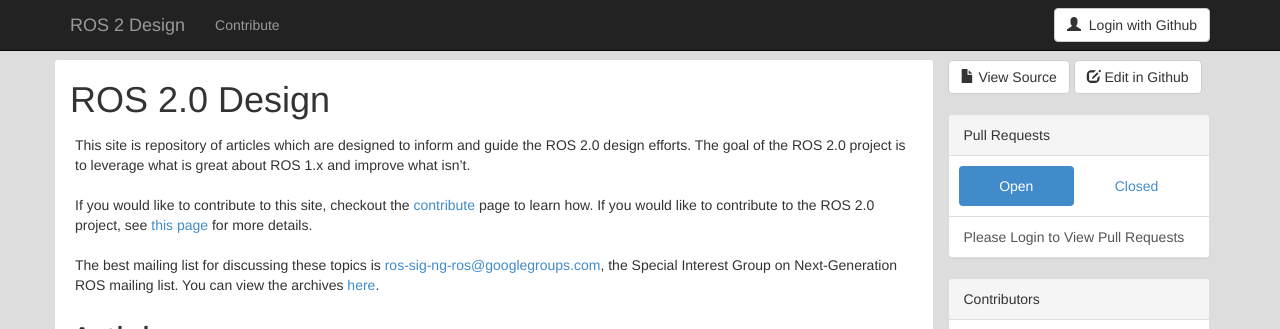
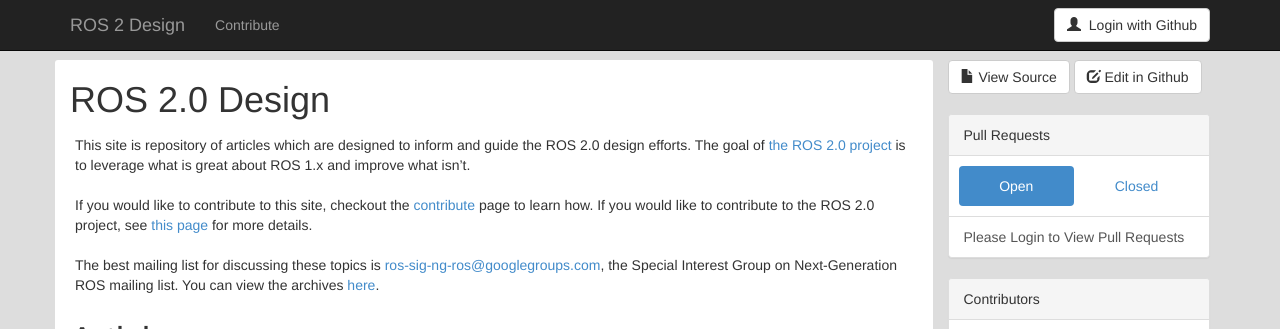
Before and after one commit to ros2/design, a Jekyll site: the page built from index.md, in a window 1280 px wide and 900 px high. Shown: the top 329 px of the window. Built offline with Jekyll 4.4.1, drawn with Linux system fonts in a browser that asks for light colours; nearby versions of some CDN libraries.

Commit message:
Add link to ros2 page in case someone stumbles upon this site

```diff
--- a/index.md
+++ b/index.md
@@ -12,7 +12,7 @@
 # ROS 2.0 Design
 
 This site is repository of articles which are designed to inform and guide the ROS 2.0 design efforts.
-The goal of the ROS 2.0 project is to leverage what is great about ROS 1.x and improve what isn't.
+The goal of [the ROS 2.0 project](https://github.com/ros2/ros2/wiki) is to leverage what is great about ROS 1.x and improve what isn't.
 
 If you would like to contribute to this site, checkout the [contribute](/contribute.html) page to learn how.
 If you would like to contribute to the ROS 2.0 project, see [this page](https://github.com/ros2/ros2/wiki/Contributing) for more details.
@@ -27,25 +27,25 @@
 {% assign sorted_pages = site.pages | sort:"name" %}
 
 {% comment %}
-List the categorized articles under their category headers.
+List the categorized articles under their category headers:
 {% endcomment %}
 
 {% for category in page.category_order %}
 ### {{ category }}
-{% for p in sorted_pages %}
-  {% if p.categories contains category %}
+    {% for p in sorted_pages %}
+        {% if p.categories contains category %}
 
 ----
 
 #### [{{ p.title }}]({{ p.url }})
 
 > {{ p.abstract }}
-  {% endif %}
-{% endfor %}
+        {% endif %}
+    {% endfor %}
 {% endfor %}
 
 {% comment %}
-List the uncategorized articles.
+List the uncategorized articles:
 {% endcomment %}
 
 ### Uncategorized
```
